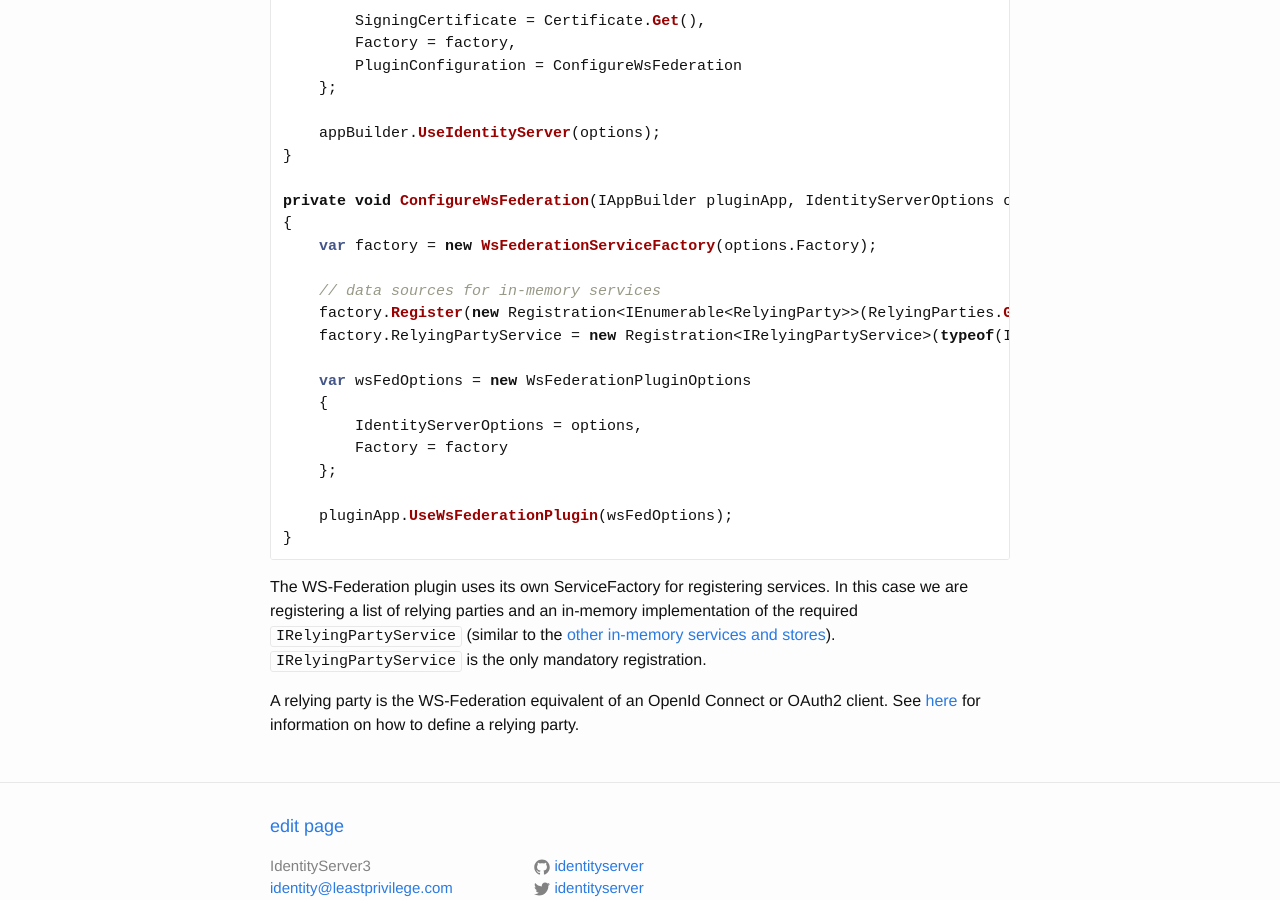
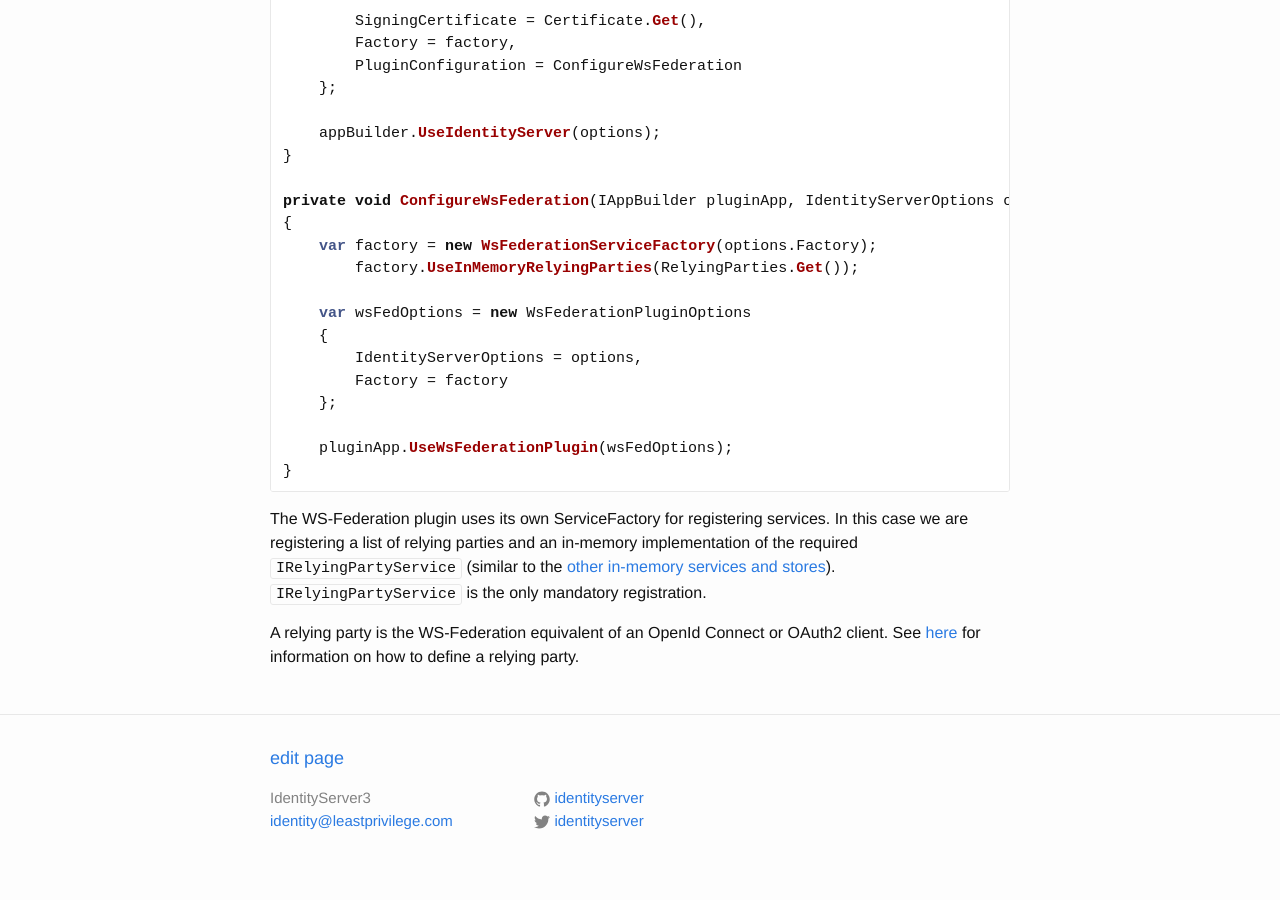
Before and after one commit to IdentityServer/Documentation, a Jekyll site: the page built from docsv2/wsFederation/overview.md, in a window 1280 px wide and 900 px high, scrolled down 674 px. Built offline with Jekyll 4.4.1, drawn with Linux system fonts in a browser that asks for light colours.

Commit message:
WsFed in-memory extension method and EF documentation

```diff
--- a/docsv2/wsFederation/overview.md
+++ b/docsv2/wsFederation/overview.md
@@ -38,10 +38,7 @@ public void Configuration(IAppBuilder appBuilder)
 private void ConfigureWsFederation(IAppBuilder pluginApp, IdentityServerOptions options)
 {
     var factory = new WsFederationServiceFactory(options.Factory);
-
-    // data sources for in-memory services
-    factory.Register(new Registration<IEnumerable<RelyingParty>>(RelyingParties.Get()));
-    factory.RelyingPartyService = new Registration<IRelyingPartyService>(typeof(InMemoryRelyingPartyService));
+	factory.UseInMemoryRelyingParties(RelyingParties.Get());
 
     var wsFedOptions = new WsFederationPluginOptions
     {
```
Also changed, not shown: docsv2/toc.md (+1 -0 lines), docsv2/wsFederation/entityFramework.md (added, +30 -0 lines).
